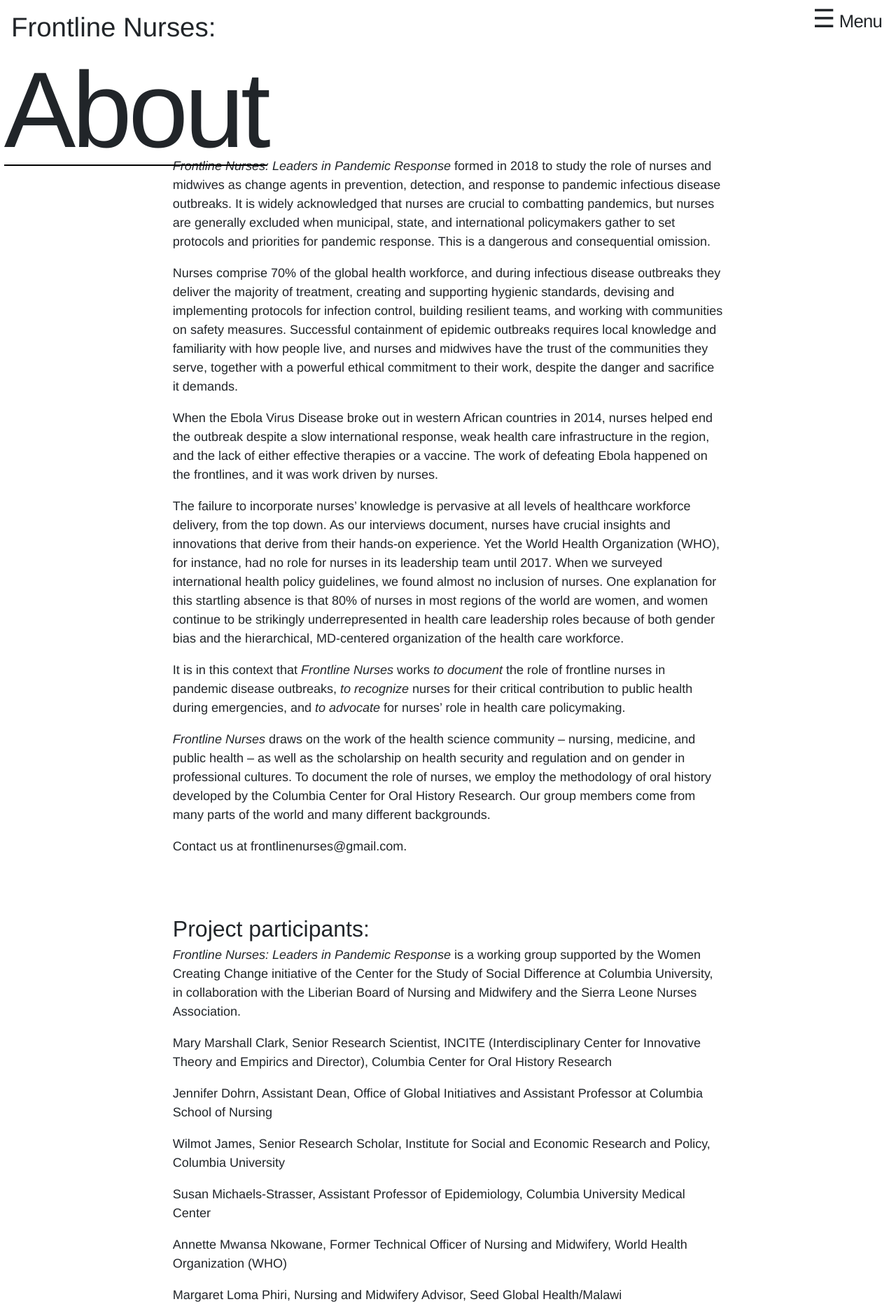
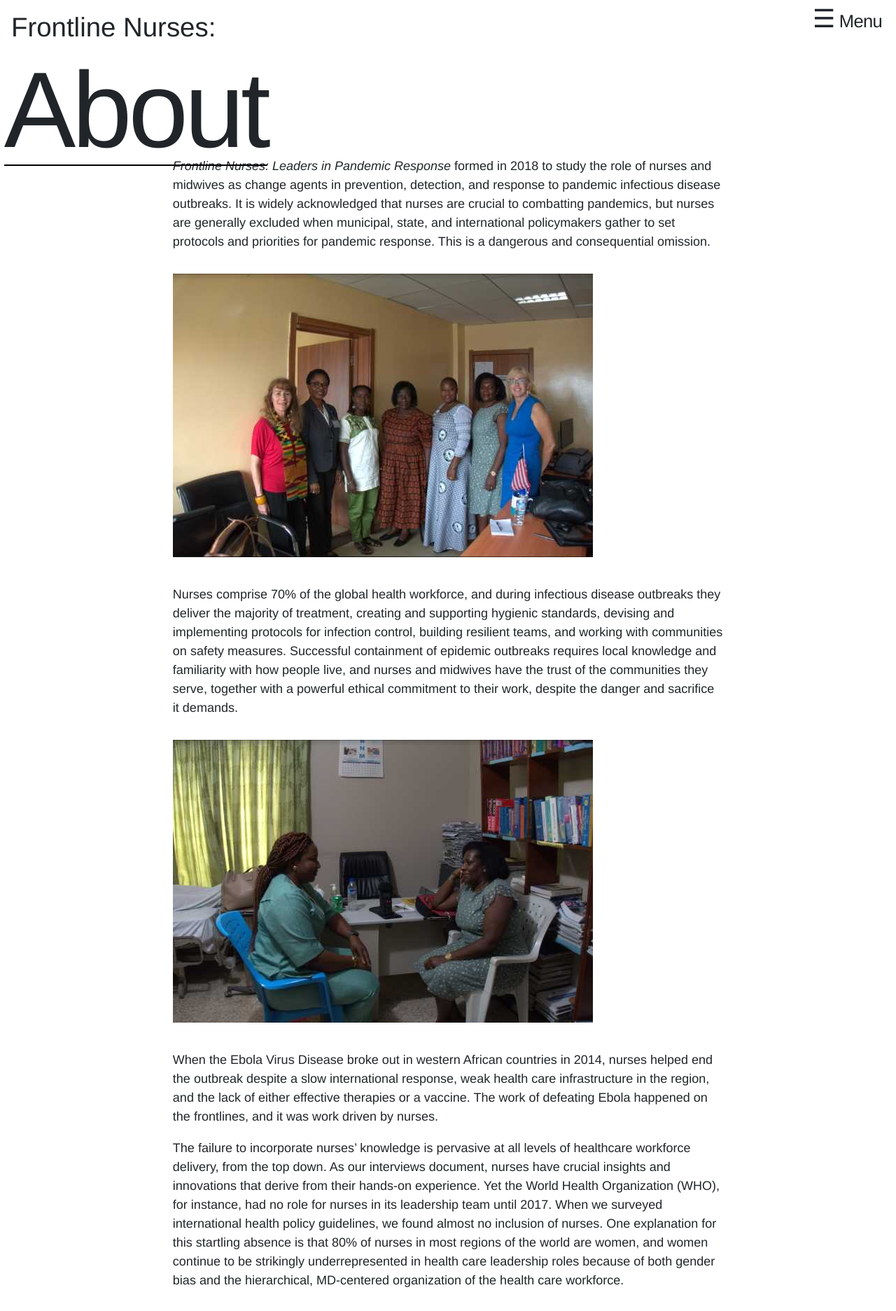
Before and after one commit to elotroalex/frontlines, a Jekyll site: the page built from pages/about.md, in a window 1280 px wide. Shown: the top 1873 px of the page at 70% size. Built offline with Jekyll 4.4.1, drawn with Linux system fonts in a browser that asks for light colours; some web fonts are replaced.

Commit message:
added images to about

```diff
--- a/_sass/_frontlines.scss
+++ b/_sass/_frontlines.scss
@@ -1155,6 +1155,11 @@
     }
 }
 
+.inline-image-reference {
+  padding-top: 2rem;
+  padding-bottom: 2rem;
+}
+
 .Nav__close {
     width: 2vw;
     height: 2vw;
--- a/pages/about.md
+++ b/pages/about.md
@@ -12,6 +12,15 @@
 policymakers gather to set protocols and priorities for pandemic
 response. This is a dangerous and consequential omission.
 
+<div class="inline-image-reference">
+  <a href="https://minicomp.github.io/wax/qatar/obj7/">
+    <img src="{{site.baseurl}}/img/about/about-c.jpg" />
+  </a>
+<!--   <p class="image-caption">
+    Above: Page from the Shahnama</a>
+  </p>  -->
+</div>
+
 Nurses comprise 70% of the global health workforce, and during
 infectious disease outbreaks they deliver the majority of treatment,
 creating and supporting hygienic standards, devising and implementing
@@ -21,6 +30,15 @@
 and nurses and midwives have the trust of the communities they serve,
 together with a powerful ethical commitment to their work, despite the
 danger and sacrifice it demands.
+
+<div class="inline-image-reference">
+  <a href="https://minicomp.github.io/wax/qatar/obj7/">
+    <img src="{{site.baseurl}}/img/about/about-d.jpg" />
+  </a>
+<!--   <p class="image-caption">
+    Above: Page from the Shahnama</a>
+  </p>  -->
+</div>
 
 When the Ebola Virus Disease broke out in western African countries in 2014,
 nurses helped end the outbreak despite a slow international response,
@@ -40,6 +58,15 @@
 because of both gender bias and the hierarchical, MD-centered
 organization of the health care workforce.
 
+<div class="inline-image-reference">
+  <a href="https://minicomp.github.io/wax/qatar/obj7/">
+    <img src="{{site.baseurl}}/img/about/about-b.jpg" />
+  </a>
+<!--   <p class="image-caption">
+    Above: Page from the Shahnama</a>
+  </p>  -->
+</div>
+
 It is in this context that *Frontline Nurses* works *to document* the
 role of frontline nurses in pandemic disease outbreaks, *to recognize*
 nurses for their critical contribution to public health during
@@ -54,7 +81,20 @@
 group members come from many parts of the world and many different
 backgrounds.
 
+<div class="inline-image-reference">
+  <a href="https://minicomp.github.io/wax/qatar/obj7/">
+    <img src="{{site.baseurl}}/img/about/about-a.jpg" />
+  </a>
+<!--   <p class="image-caption">
+    Above: Page from the Shahnama</a>
+  </p>  -->
+</div>
+
+<hr>
+
 Contact us at frontlinenurses@gmail.com.
+
+<hr>
 
 ## Project participants:
 
```
Also changed, not shown: ebola.md (+1 -1 lines), img/about/about-b.jpg (renamed from img/about/about-page-b.jpg), img/about/about-c.jpg (renamed from img/about/about-page-c.jpg), img/about/about-d.jpg (renamed from img/about/about-page-d.jpg).
